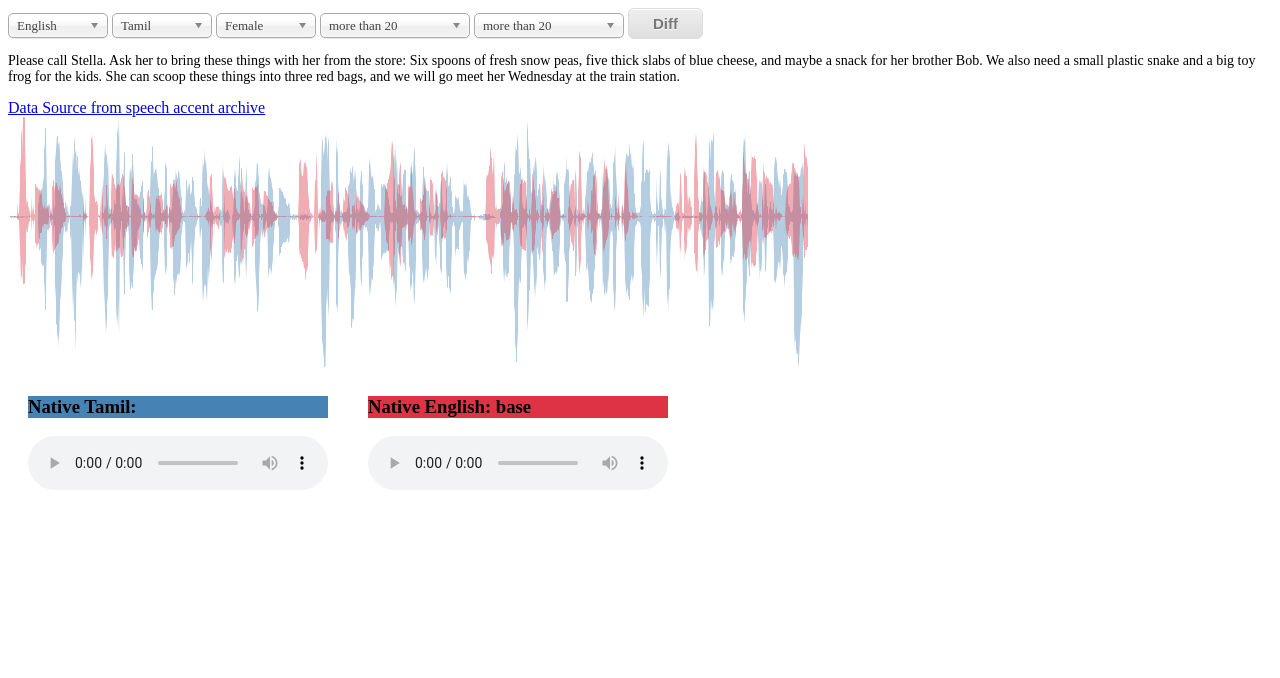
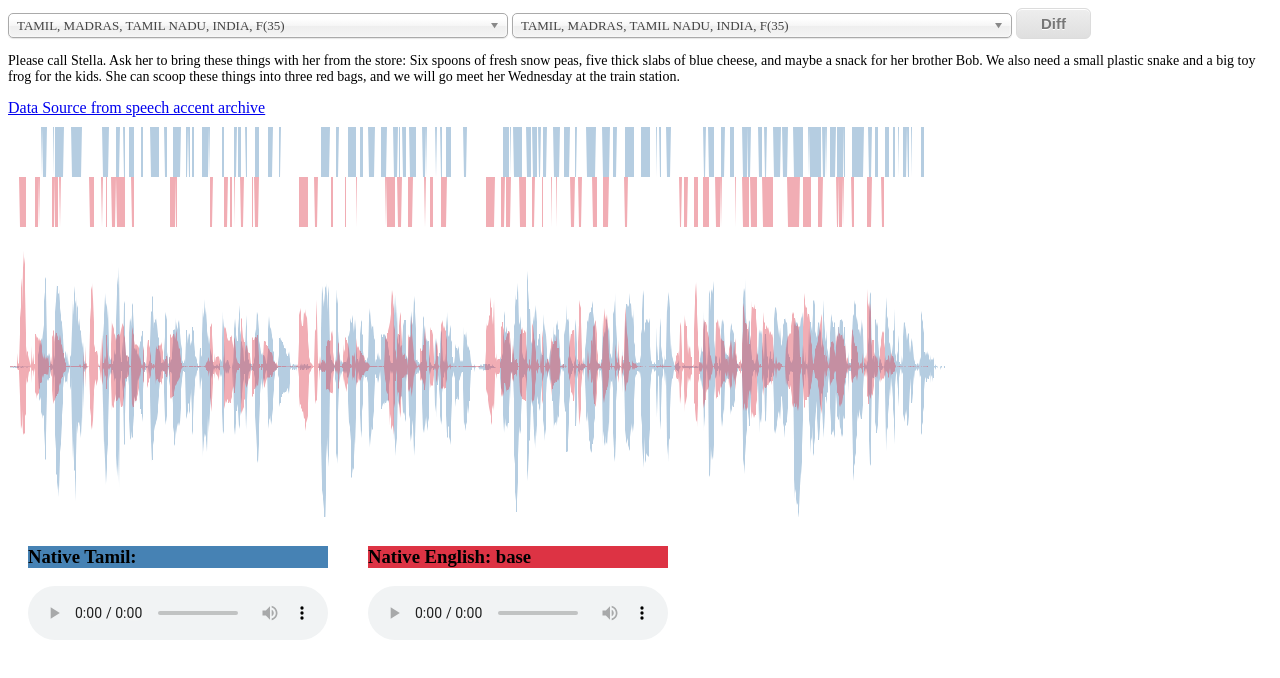
Before and after one commit to Xiaodan/AccentDiff, a website: page index.html in a window 1280 px wide. Drawn offline with Linux system fonts and the light colour scheme.

Commit message:
Added voice bands for depicting pauses.

```diff
--- a/controls.js
+++ b/controls.js
@@ -1,7 +1,27 @@
-$(".chosen-select").chosen().change(function(e){
+function genOptionName (obj) {
+	// body...
+	return obj.native_language.toUpperCase() + ", " +
+	 obj.birth_place.toUpperCase() + ", " +
+	 obj.gender[0].toUpperCase() + "("+obj.age+")";
+
+};
+
+$.getJSON("DATA/biography.json", function(result){
+	console.log(result);
+	var lang1 = $("#lang1");
+	var lang2 = $("#lang2");
+	$(lang1).find("option").remove();
+	$(lang2).find("option").remove();
+	$.each(result, function() {
+		console.log(this.unique_id);
+		lang1.append($("<option />").val(this.unique_id).text(genOptionName(this)));
+		lang2.append($("<option />").val(this.unique_id).text(genOptionName(this)));
+	});
+	$(".chosen-select").chosen().change(function(e){
 	console.log(e.target.value);
 	curr_lang = e.target.value;
 	console.log("Next Language is Created on Choosen", curr_lang);
+	});
 });
 
 $("#update").on("click", function (argument) {
--- a/index.html
+++ b/index.html
@@ -7,21 +7,21 @@
 </head>
 <body>
 <div class="controls">
-	<select id="lang1" data-placeholder="Choose first native accent..." style="width:100px;" class="chosen-select form-control">
+	<select id="lang1" data-placeholder="Choose first native accent..." style="width:500px;" class="chosen-select form-control">
 	    <option value="english2">English</option>
 	    <option value="tamil2">Tamil</option>
 	    <option value="hindi2">Hindi</option>
 	    <option value="greek3">Greek</option>
 	    <option value="mandarin4">Mandarin</option>
 	</select>
-	<select id="lang2" data-placeholder="Choose second native accent..." style="width:100px;" class="chosen-select form-control">
+	<select id="lang2" data-placeholder="Choose second native accent..." style="width:500px;" class="chosen-select form-control">
 	    <option value="english2">English</option>
 	    <option value="tamil2" selected="selected">Tamil</option>
 	    <option value="hindi2">Hindi</option>
 	    <option value="greek3">Greek</option>
 	    <option value="mandarin4">Mandarin</option>
 	</select>
-	<select id="gender" data-placeholder="Gender ..." style="width:100px;" class="chosen-select form-control">
+	<!-- <select id="gender" data-placeholder="Gender ..." style="width:100px;" class="chosen-select form-control">
 	    <option value="m">Male</option>
 	    <option value="f" selected="selected">Female</option>
 	</select>
@@ -32,7 +32,7 @@
 	<select id="lang_age" data-placeholder="English speaking age ..." style="width:150px;" class="chosen-select form-control">
 	    <option value="0">less than 20</option>
 	    <option value="1" selected="selected">more than 20</option>
-	</select>
+	</select> -->
 	<button style="display:inline;" class="myButton" id="update">Diff</button>
 </div>
 
--- a/viz.js
+++ b/viz.js
@@ -1,6 +1,9 @@
+var width = 1024;
+var height = 400;
+
 var layout = d3.select("body").append("svg");
-	layout.attr("width", 800)
-		.attr("height", 250)
+	layout.attr("width", 1024)
+		.attr("height", 400)
 		.classed("waveform", true);
 
 var x = null;
@@ -28,11 +31,7 @@ function drawWaveForm(datafile, name, cssClass){
 		container.append("h3")
 			.classed("area", true)
 			.classed(cssClass, true)
-			.text(name+": "+cssClass)
-
-
-		var graph = layout.append("g")
-			//.attr("transform", function(){ return "translate(0, "+nextY+")"; });
+			.text(name+": "+cssClass);
 		var offsetX = 100;
 		if(x == null || y == null){
 			/**
@@ -40,23 +39,47 @@ function drawWaveForm(datafile, name, cssClass){
 			*/
 			x = d3.scale.linear();
 			y = d3.scale.linear();
-			x.domain([0, 2000]).rangeRound([0, 1024]);
+			x.domain([0, 2000]).rangeRound([0, width]);
 			y.domain([-d3.max(waveform.max), d3.max(waveform.max)]).rangeRound([offsetX, -offsetX]);
 
 		}
+
+		var bars = layout.append("g");
+		var waveThreshold = 20;
+		var barHeight = 50;
+		var offsetY = (cssClass == "base") ? barHeight + 10: 10;
+		var barArea = d3.svg.area()
+		  .x(function(d, i){ return x(i); })
+		  .y0(function(d, i){ return 0; })
+		  .y1(function(d, i){ return (d>20) ? 50: 0; });
+
+		bars.append("path")
+			.datum(waveform.max)
+			.attr("transform", function(){
+				return "translate(0, "+(offsetY)+")";
+			})
+			.classed("area", true)
+			.classed(cssClass, true)
+			.attr("d", barArea);
+
+
+		var graph = layout.append("g")
+			//.attr("transform", function(){ return "translate(0, "+nextY+")"; });
 
 		var area = d3.svg.area()
 		  .x(function(d, i){ return x(i) })
 		  .y0(function(d, i){ return y(waveform.min[i]) })
 		  .y1(function(d, i){ return y(d) });
 
-
 		graph.append("path")
 		  .datum(waveform.max)
-		  .attr("transform", function(){ return "translate(0, "+offsetX+")"; })
+		  .attr("transform", function(){ return "translate(0, "+2.5*offsetX+")"; })
 		  .classed("area", true)
 		  .classed(cssClass, true)
 		  .attr("d", area);
+
+
+
 		var audioElm = container.append("audio")
 			.attr("controls", "controls");
 		audioElm.append("source")
```
